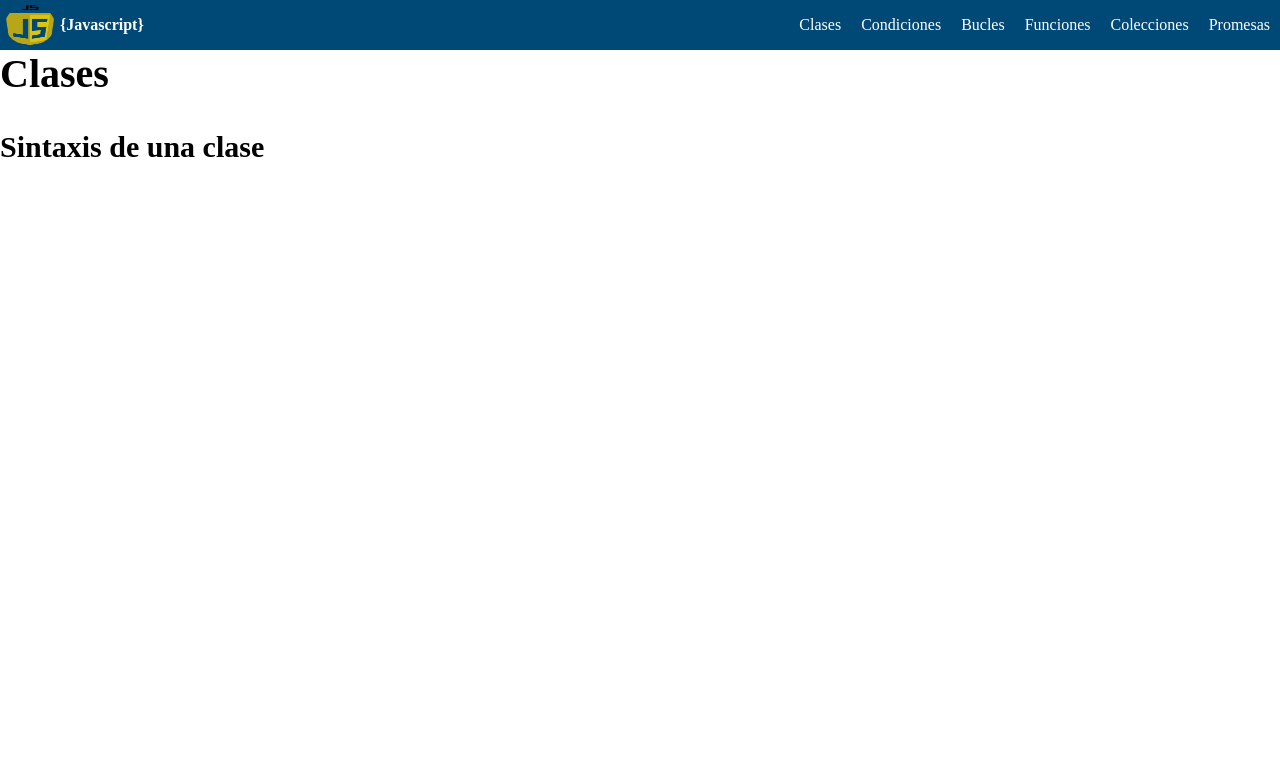
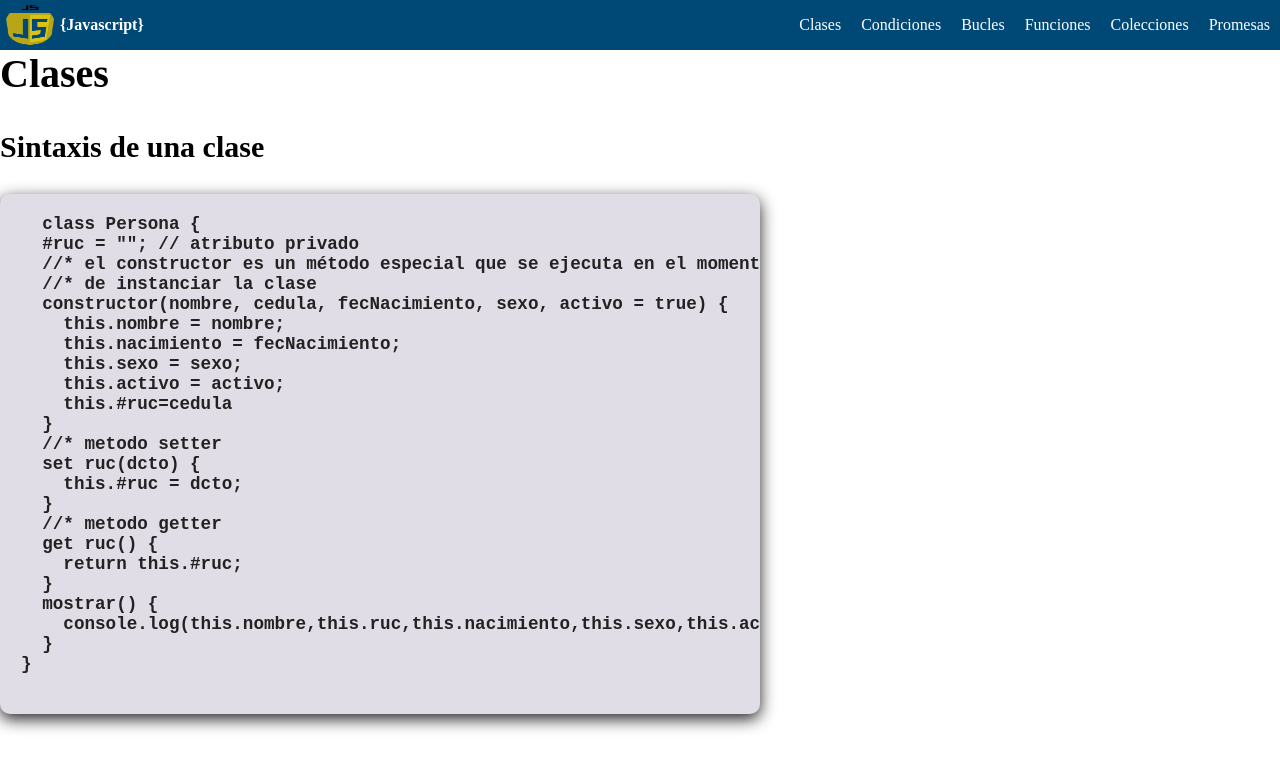
Before and after one commit to dverap/practica2-con-js, a plain HTML site: page index.html in a window 1280 px wide. Drawn offline with Linux system fonts and the light colour scheme.

Commit message:
cambio 3

```diff
--- a/css/main.css
+++ b/css/main.css
@@ -3,7 +3,7 @@
   --main-font: sans-serif;
   --font-size: 16px;
   --main-color: #004977;
-  --second-color: #2e1f54;
+  --second-color: #e0dde7;
   --text-color: #fff;
   --text-color-inverse: #222;
   --container-width: 1200px;
@@ -51,3 +51,15 @@ h2{
 h3{
     font-size: 30px;
 }
+.js {
+  width: 760px;
+  max-width: 100%;
+  min-width: 240px;
+  background-color: var(--second-color);
+  border-radius: 10px;
+  box-shadow: 0px 5px 16px 0px var(--text-color-inverse);
+  overflow: hidden;
+  color: var(--text-color-inverse);
+  font-weight: 900;
+  font-size:1.1rem
+}
--- a/index.html
+++ b/index.html
@@ -12,7 +12,8 @@
     <link rel="stylesheet" href="./css/main.css" />
     <link rel="stylesheet" href="./css/header.css" />
     <!--? relaciona un archivo js -->
-    <script src="./js/main.js"></script>
+    <script defer src="./js/main.js" type="module"></script>
+
     <title>Javascript</title>
 
   </head>
@@ -44,9 +45,12 @@
         <h3>Sintaxis de una clase</h3>
         <pre class="js">
           <code id="clase" >
+
           </code>
         </pre>
+
       </section>
     </main>
+
   </body>
 </html>
--- /dev/null
+++ b/js/clases.js
@@ -0,0 +1,183 @@
+//! Creacion de la clase Persona y Estudiante
+export class Persona {
+  //* el constructor es un método especial que crea e inicializa
+  //* los atributos de la clase y se ejecuta al instanciar la clase
+  constructor(nombre, cedula, fecNacimiento, sexo, activo = true) {
+    this.nombre = nombre;
+    this._ruc = cedula; //* atributo privado( _ )
+    this.nacimiento = fecNacimiento;
+    this.sexo = sexo;
+    this.activo = activo;
+  }
+  //* metodo setter. Asigna un valor al atributo privado
+  set ruc(value) {
+    this._ruc = value;
+  }
+  //* metodo getter. Retorna el valor del atributo privado
+  get ruc() {
+    return this._ruc;
+  }
+  mostrar(msg = "Datos de la Persona") {
+    console.log(msg);
+    console.log(
+      `${this.nombre} - ${this.ruc} - ${this.nacimiento} -
+       ${this.sexo} - ${this.activo}`
+    );
+  }
+  mostrarReturn() {
+    return `${this.nombre} - ${this.ruc} - ${this.nacimiento} - ${this.sexo} - ${this.activo} `;
+  }
+  mostrarArreglo() {
+    return [this.nombre, this.ruc, this.nacimiento, this.sexo, this.activo];
+  }
+  mostrarObjeto() {
+    let nom = this.nombre,
+      ced = this.ruc,
+      nac = this.nacimiento,
+      sex = this.sexo,
+      act = this.activo;
+    return { nom, ced, nac, sex, act };
+  }
+}
+// Herencia
+export class Estudiante extends Persona {
+  static matricula = 50;
+  constructor(
+    nombre,
+    cedula,
+    fecNacimiento,
+    sexo,
+    email,
+    carrera,
+    semestre,
+    activo = true
+  ) {
+    //* ejecuta el constructor de la clase base
+    super(nombre, cedula, fecNacimiento, sexo, activo);
+    //* crea los nuevos atributos de la subclase(Estudiante)
+    this.email = email;
+    this.carrera = carrera;
+    this.semestre = semestre;
+  }
+  //* metodo estatico
+  static rebajaMatricula() {
+    return Estudiante.matricula / 2;
+  }
+
+  edad() {
+    let fechaHoy = new Date();
+    //*                      2021                        12               28
+    let hoy = new Date(
+      fechaHoy.getFullYear(),
+      fechaHoy.getMonth(),
+      fechaHoy.getDate()
+    );
+    let anio = hoy.getFullYear() - this.nacimiento.getFullYear();
+    let mas =
+      (hoy.getMonth(), hoy.getDate()) <
+      (this.nacimiento.getMonth(), this.nacimiento.getDate());
+    return anio + mas;
+  }
+  //* Aplica polimorfismo al metodo de la clase base:mostrarReturn()
+  mostrarReturn() {
+    return (
+      // Super. llama al metodo de la clase base ya que tiene el mismo nombre
+      super.mostrarReturn() +
+      " - " +
+      this.email +
+      " - " +
+      this.carrera +
+      " - " +
+      this.semestre
+    );
+  }
+}
+//* Creacion de funciones
+function getEstudiante() {
+  //!instanciar clases
+  let fecha = new Date(1969, 4, 21); //* crea una fecha
+  //* Instancia y crea el objeto humano1 y ejecuta el constructor de la clase
+  const humano1 = new Persona("Daniel", "0914192182", fecha, "M");
+  humano1.mostrar();
+  //* Instancia y crea el objeto humano2 a partir de la clase
+  const humano2 = new Persona(
+    "Ana",
+    "0914192184",
+    new Date(1971, 5, 9),
+    "F",
+    false
+  );
+  humano2.mostrar("Datos de la Persona 'Ana'");
+  let cadena = humano2.mostrarReturn();
+  console.log("Mostrar datos con return");
+  console.log(cadena);
+  console.log("Mostrar datos con Arreglo");
+  let arreglo = humano2.mostrarArreglo();
+  console.log(arreglo);
+  //* destructuring de un arrglo
+  let [nombres, ced, nac, sex, act] = arreglo;
+  let fecNac = nac.toLocaleDateString();
+  console.table({ nombres, ced, fecNac, sex, act });
+  console.log("Mostrar Objeto");
+  const datos = humano2.mostrarObjeto();
+  console.log(datos);
+  let names = "nom";
+  console.log(datos.nom, datos["nom"], datos[names]);
+  // destructuring en objeto
+  let { nom, ced: cedu, nac: naci, sex: sexo, act: activo } = datos;
+  console.warn(nom, cedu, naci, sexo, activo);
+  console.log("mostrar setter y getter de _ruc");
+  console.log(`Ruc1: ${humano2.ruc}`);
+  humano2.ruc = "99999999";
+  console.log(`Ruc2: ${humano2.ruc}`);
+  let c = humano2.ruc;
+  console.log(`Ruc2: ${c}`);
+  // instanciar clase Estudiante
+  const est1 = new Estudiante(
+    "Daniel",
+    "0914192182",
+    fecha,
+    "M",
+    "dverap@unemi.edu",
+    "Sistemas",
+    8
+  );
+  est1.mostrar();
+  let estu = est1.mostrarReturn();
+  console.log(estu);
+  console.log(`Edad: ${est1.edad()}`);
+  console.log(`matricula: ${Estudiante.matricula}`);
+  console.log(`matricula rebajada: ${Estudiante.rebajaMatricula()}`);
+  console.log(Math.pow(2, 4));
+  let $code = document.getElementById("clase")
+  $code.innerHTML = `
+    class Persona {
+    #ruc = ""; // atributo privado
+    //* el constructor es un método especial que se ejecuta en el momento
+    //* de instanciar la clase
+    constructor(nombre, cedula, fecNacimiento, sexo, activo = true) {
+      this.nombre = nombre;
+      this.nacimiento = fecNacimiento;
+      this.sexo = sexo;
+      this.activo = activo;
+      this.#ruc=cedula
+    }
+    //* metodo setter
+    set ruc(dcto) {
+      this.#ruc = dcto;
+    }
+    //* metodo getter
+    get ruc() {
+      return this.#ruc;
+    }
+    mostrar() {
+      console.log(this.nombre,this.ruc,this.nacimiento,this.sexo,this.activo);
+    }
+  }
+  `
+}
+const valCedula = (cedula) => {
+  return true
+}
+
+export {getEstudiante,valCedula}
--- a/js/main.js
+++ b/js/main.js
@@ -1,144 +1,11 @@
-//! Creacion de la clase Persona
-class Persona {
-  //* el constructor es un método especial que crea e inicializa
-  //* los atributos de la clase y se ejecuta al instanciar la clase
-  constructor(nombre, cedula, fecNacimiento, sexo, activo = true) {
-    this.nombre = nombre;
-    this._ruc = cedula; //* atributo privado( _ )
-    this.nacimiento = fecNacimiento;
-    this.sexo = sexo;
-    this.activo = activo;
-  }
-  //* metodo setter. Asigna un valor al atributo privado
-  set ruc(value) {
-    this._ruc = value;
-  }
-  //* metodo getter. Retorna el valor del atributo privado
-  get ruc() {
-    return this._ruc;
-  }
-  mostrar(msg = "Datos de la Persona") {
-    console.log(msg);
-    console.log(
-      `${this.nombre} - ${this.ruc} - ${this.nacimiento} -
-       ${this.sexo} - ${this.activo}`
-    );
-  }
-  mostrarReturn() {
-    return `${this.nombre} - ${this.ruc} - ${this.nacimiento} - ${this.sexo} - ${this.activo} `;
-  }
-  mostrarArreglo() {
-    return [this.nombre, this.ruc, this.nacimiento, this.sexo, this.activo];
-  }
-  mostrarObjeto() {
-    let nom = this.nombre,
-      ced = this.ruc,
-      nac = this.nacimiento,
-      sex = this.sexo,
-      act = this.activo;
-    return { nom, ced, nac, sex, act };
-  }
-}
-//!instanciar clases
-let fecha = new Date(1969,4,21) //* crea una fecha
-//* Instancia y crea el objeto humano1 y ejecuta el constructor de la clase
-const humano1 = new Persona("Daniel","0914192182",fecha,"M")
-humano1.mostrar()
-//* Instancia y crea el objeto humano2 a partir de la clase
-const humano2 = new Persona("Ana", "0914192184", new Date(1971, 5, 9), "F",false);
-humano2.mostrar("Datos de la Persona 'Ana'")
-let cadena = humano2.mostrarReturn()
-console.log("Mostrar datos con return");
-console.log(cadena);
-console.log("Mostrar datos con Arreglo");
-let arreglo = humano2.mostrarArreglo();
-console.log(arreglo);
-//* destructuring de un arrglo
-let [nombres, ced, nac, sex, act] = arreglo;
-let fecNac = nac.toLocaleDateString()
-console.table({nombres,ced,fecNac,sex,act});
-console.log("Mostrar Objeto");
-const datos = humano2.mostrarObjeto();
-console.log(datos);
-names="nom"
-console.log(datos.nom,datos["nom"],datos[names]);
-// destructuring en objeto
-let { nom, ced:cedu, nac:naci, sex:sexo, act:activo } = datos;
-console.warn(nom, cedu, naci, sexo, activo);
-console.log("mostrar setter y getter de _ruc");
-console.log(`Ruc1: ${humano2.ruc}`);
-humano2.ruc="99999999"
-console.log(`Ruc2: ${humano2.ruc}`);
-let c = humano2.ruc
-console.log(`Ruc2: ${c}`);
-// Herencia
-class Estudiante extends Persona {
-  static matricula = 50;
-  constructor(
-    nombre,
-    cedula,
-    fecNacimiento,
-    sexo,
-    email,
-    carrera,
-    semestre,
-    activo = true
-  ) {
-    //* ejecuta el constructor de la clase base
-    super(nombre, cedula, fecNacimiento, sexo, activo);
-    //* crea los nuevos atributos de la subclase(Estudiante)
-    this.email = email;
-    this.carrera = carrera;
-    this.semestre = semestre;
-  }
-  //* metodo estatico
-  static rebajaMatricula() {
-    return Estudiante.matricula / 2;
-  }
+import {Persona, Estudiante,getEstudiante,valCedula} from './clases.js'
 
-  edad() {
-    let fechaHoy = new Date();
-    //*                      2021                        12               28
-    let hoy = new Date(
-      fechaHoy.getFullYear(),
-      fechaHoy.getMonth(),
-      fechaHoy.getDate()
-    );
-    let anio = hoy.getFullYear() - this.nacimiento.getFullYear();
-    let mas =
-      (hoy.getMonth(), hoy.getDate()) <
-      (this.nacimiento.getMonth(), this.nacimiento.getDate());
-    return anio + mas;
-  }
-  //* Aplica polimorfismo al metodo de la clase base:mostrarReturn()
-  mostrarReturn() {
-    return (
-      // Super. llama al metodo de la clase base ya que tiene el mismo nombre
-      super.mostrarReturn() +
-      " - " +
-      this.email +
-      " - " +
-      this.carrera +
-      " - " +
-      this.semestre
-    );
-  }
-}
-
-// instanciar clase Estudiante
-const est1 = new Estudiante(
-  "Daniel",
-  "0914192182",
-  fecha,
-  "M",
-  "dverap@unemi.edu",
-  "Sistemas",
-  8
-);
-est1.mostrar()
-let estu = est1.mostrarReturn()
-console.log(estu);
-console.log(`Edad: ${est1.edad()}`);
-console.log(`matricula: ${Estudiante.matricula}`);
-console.log(`matricula rebajada: ${Estudiante.rebajaMatricula()}`);
-console.log(Math.pow(2,4))
+document.addEventListener('DOMContentLoaded',(e) => {
+  //alert("Pagina cargada")
+  // const $code = document.getElementById("clase")
+  // console.log($code);
+  // const $pre = document.querySelector(".js")
+  // console.log($pre);
+  // console.log(e.target.all);
+  getEstudiante()
+})
```
